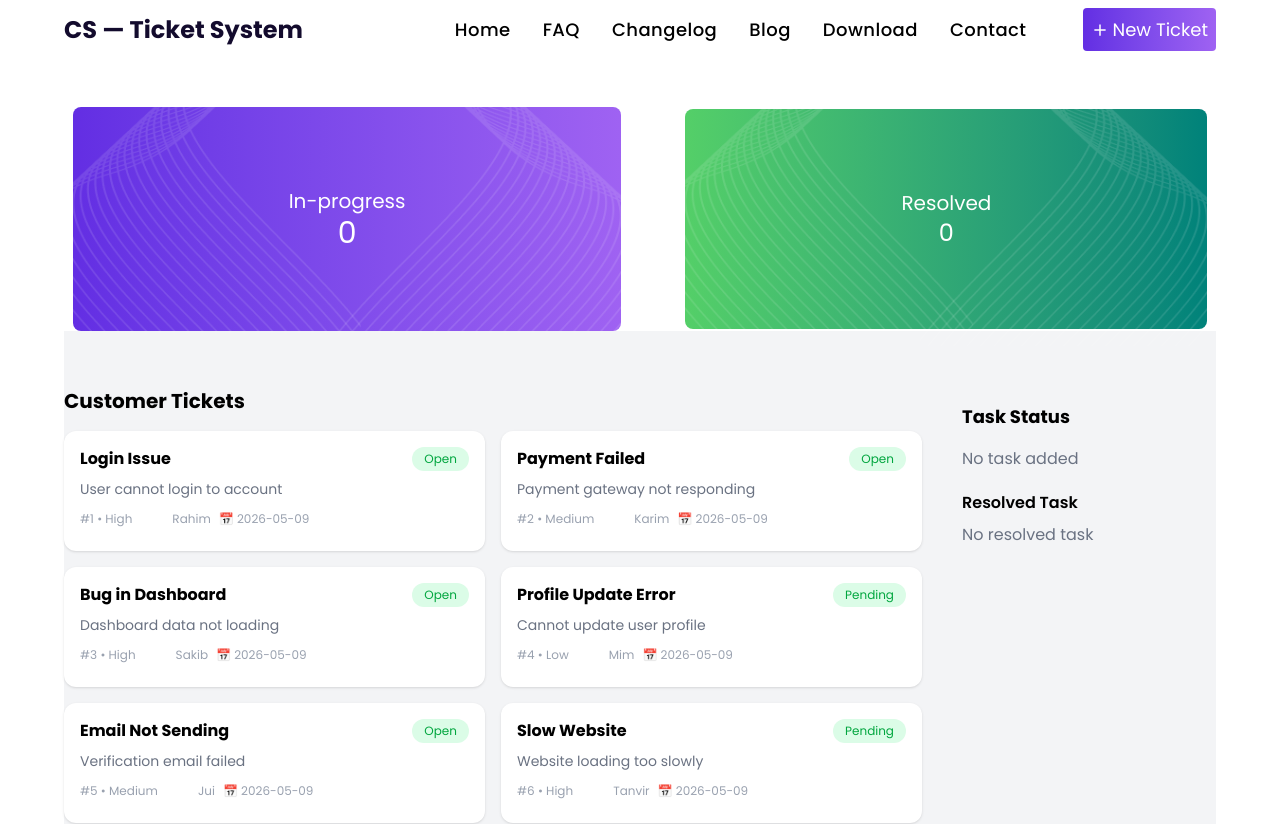
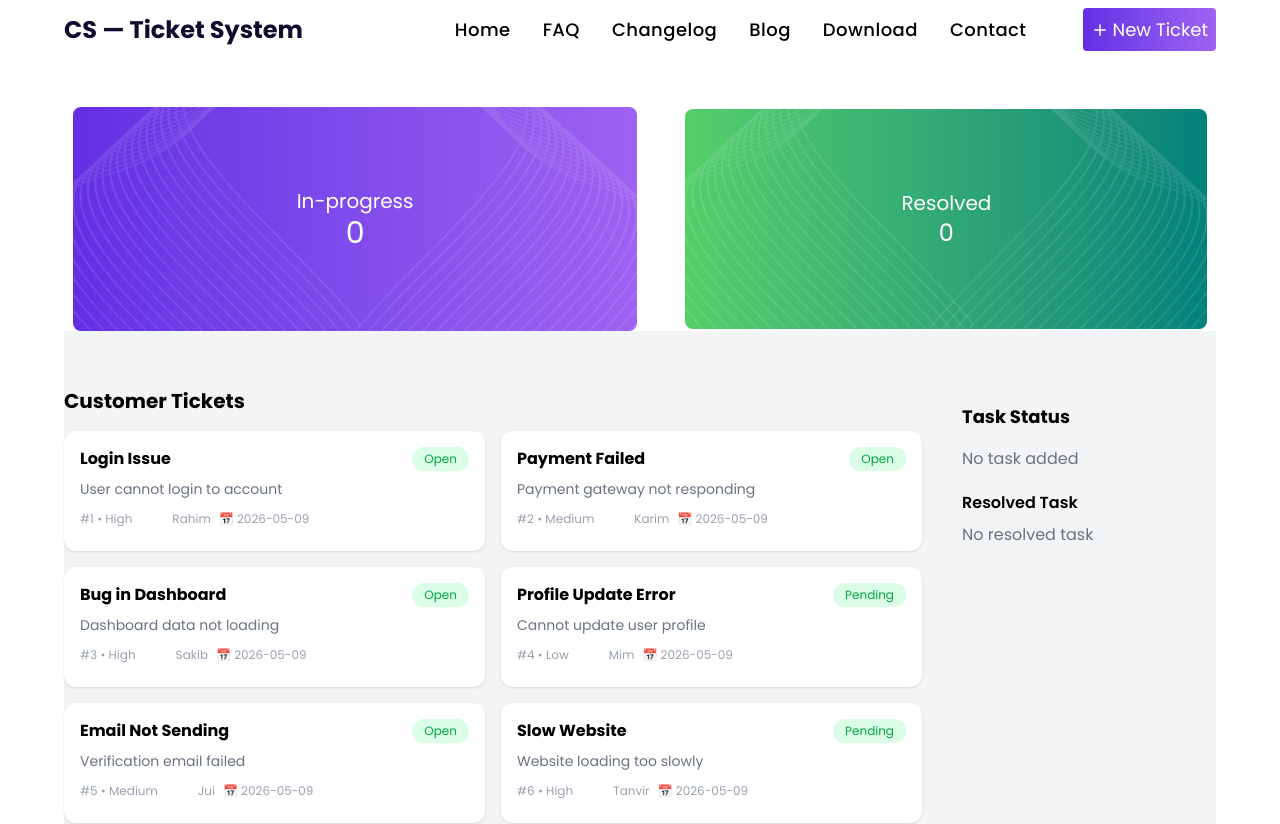
Before and after one commit to mizanur2734/ticketflow, a React (Vite) app: page / in a window 1280 px wide. Shown: the top 824 px of the page. Built offline with nearby package versions, Linux system fonts and the light colour scheme.

Commit message:
padding added

```diff
--- a/package.json
+++ b/package.json
@@ -8,7 +8,7 @@
     "build": "vite build",
     "lint": "eslint .",
     "preview": "vite preview",
-    "deploy:surge": "npm run build && cp dist/index.html dist/200.html && surge dist"
+    "deploy:surge": "npm run build && cp dist/index.html dist/200.html && surge dist https://ticketflow-116823779.surge.sh"
   },
   "dependencies": {
     "@tailwindcss/vite": "^4.2.4",
--- a/src/components/Banner.jsx
+++ b/src/components/Banner.jsx
@@ -4,9 +4,9 @@ import vectorimage2 from "../assets/Group 2.png";
 
 const Banner = ({ inProgress, resolved }) => {
   return (
-    <div className="flex flex-col md:flex-row justify-center items-center md:gap-16 gap-8 md:mt-12 mt-4">
+    <div className="flex flex-col md:flex-row justify-center items-center md:gap-12 gap-8 md:mt-12 mt-4">
       <div
-        className="relative rounded-lg px-54 py-20 text-center bg-gradient-to-r from-[#632EE3]
+        className="relative rounded-lg px-56 py-20 text-center bg-gradient-to-r from-[#632EE3]
        to-[#9F62F2] overflow-hidden"
       >
         {/* LEFT IMAGE */}
```
